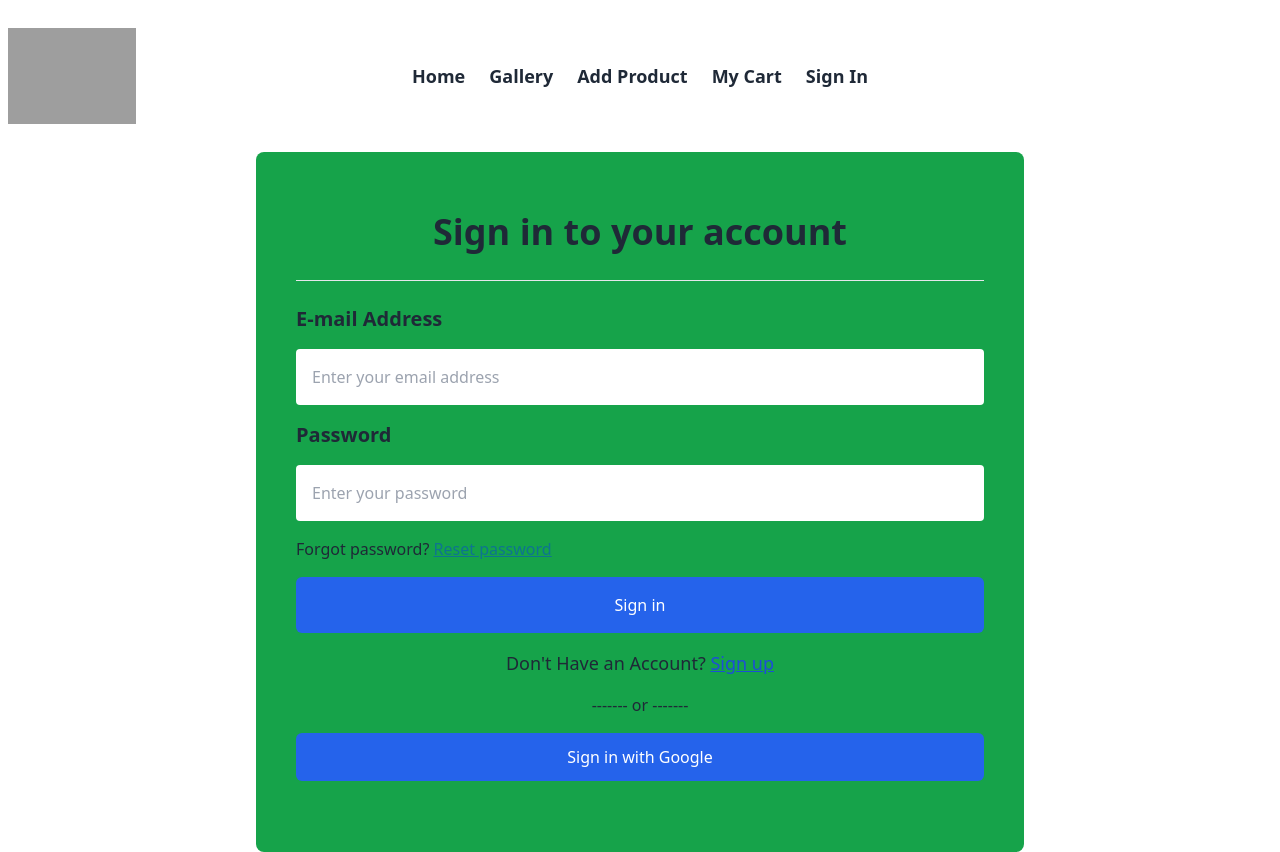
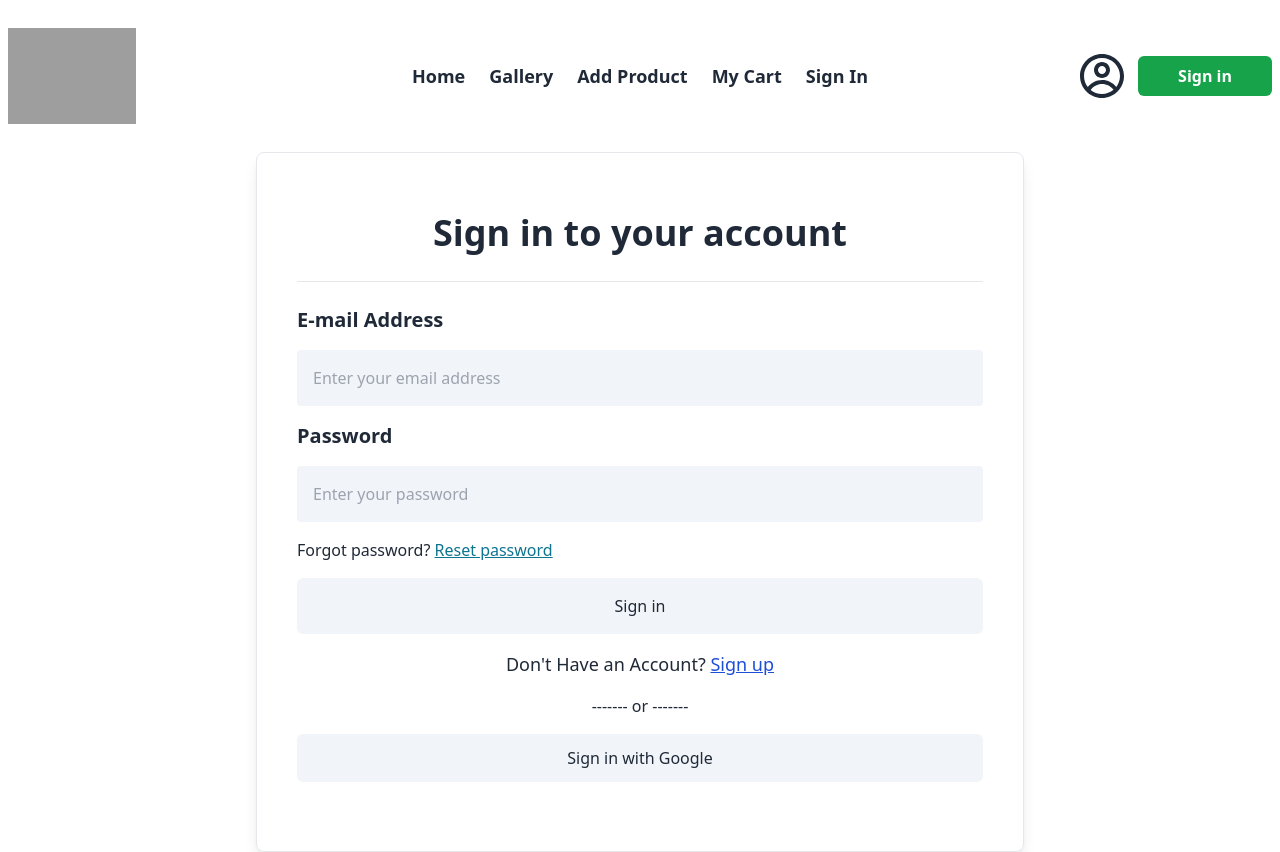
Before and after one commit to TanimShahriar/assignment-10-client, a React (Vite) app: page /signin in a window 1280 px wide. Built offline with nearby package versions, Linux system fonts and the light colour scheme; no server answers; grey boxes are pictures that could not be loaded.

Commit message:
firebase email and password based login and signin with google authentication done

```diff
--- a/src/Components/Navbar.jsx
+++ b/src/Components/Navbar.jsx
@@ -1,25 +1,27 @@
 // import { useContext } from "react";
-// import { CgProfile } from "react-icons/cg";
+import { CgProfile } from "react-icons/cg";
+import { useContext } from "react";
 import { Link, NavLink } from "react-router-dom";
-// import { AuthContext } from "../../Provider/AuthProvider";
+import { AuthContext } from "./AuthProvider";
+
 
 
 
 const Navbar = () => {
 
 
-  // const { user, setUser, logOut } = useContext(AuthContext);
+  const { user, setUser, signOutt } = useContext(AuthContext);
 
-  // const handleSignOut = () => {
-  //   logOut()
-  //     .then(result => {
-  //       console.log(result.user);
-  //       setUser(result.user);
-  //     })
-  //     .catch(error => {
-  //       console.log(error.message);
-  //     })
-  // }
+  const handleSignOut = () => {
+    signOutt()
+      .then(result => {
+        console.log(result.user);
+        setUser(result.user);
+      })
+      .catch(error => {
+        console.log(error.message);
+      })
+  }
 
 
   const navLinks = <>
@@ -58,7 +60,7 @@ const Navbar = () => {
           </ul>
         </div>
         <div className="navbar-end gap-3">
-          {/* {
+          {
             user ?
               <img className="h-12 w-12 rounded-full" src={user.photoURL} alt="" />
               :
@@ -69,15 +71,15 @@ const Navbar = () => {
               <div className="flex items-center gap-1">
 
                 <h2 className="text-center text-sm lg:text-lg font-medium lg:font-semibold">{user.displayName}</h2>
-                <button onClick={handleSignOut} className="text-sm lg:text-lg text-white font-light lg:font-semibold px-2 lg:px-5 py-1 lg:py-2 bg-blue-600 rounded-md">Sign out</button>
+                <button onClick={handleSignOut} className="text-sm lg:text-base text-white font-light lg:font-semibold px-2 lg:px-5 py-1 lg:py-2 bg-blue-600 rounded-md">Sign out</button>
                 <h2></h2>
               </div>
               :
-              <Link to='/login'>
-                <button className="text-sm lg:text-lg text-white font-semibold px-4 py-1 lg:px-10 lg:py-2 bg-green-700 rounded-md">Login</button>
+              <Link to='/signin'>
+                <button className="text-sm lg:text-base text-white font-semibold px-4 py-1 lg:px-10 lg:py-2 bg-green-600 rounded-md">Sign in</button>
               </Link>
           }
- */}
+
 
 
 
--- a/src/Components/SignIn.jsx
+++ b/src/Components/SignIn.jsx
@@ -117,29 +117,29 @@ const SignIn = () => {
 
       <Navbar></Navbar>
 
-      <div className="max-w-3xl h-[700px] mx-auto p-10 rounded-lg mt-5 bg-green-600">
+      <div className="max-w-3xl h-[700px] mx-auto p-10 rounded-lg mt-5 shadow-lg border">
 
 
         <h2 className="text-center text-4xl font-semibold mt-5 mb-7  ">Sign in to your account</h2> <hr />
         <form onSubmit={handleSignIn} className=" mx-auto space-y-4 ">
           <div className="flex flex-col justify-center gap-4 ">
             <label className="text-xl font-semibold mt-6" htmlFor="">E-mail Address</label>
-            <input className="px-4 py-4 rounded" type="email" name="email" ref={emailRef} placeholder="Enter your email address" id="" required />
+            <input className="px-4 py-4 rounded bg-slate-100" type="email" name="email" ref={emailRef} placeholder="Enter your email address" id="" required />
             <label className="text-xl font-semibold" htmlFor="">Password</label>
-            <input className="px-4 py-4 rounded" type="password" name="password" placeholder="Enter your password" id="" required />
+            <input className="px-4 py-4 rounded bg-slate-100" type="password" name="password" placeholder="Enter your password" id="" required />
 
           </div>
 
           <p>Forgot password? <span onClick={handleResetPassword} className="cursor-pointer text-cyan-700 underline">Reset password</span></p>
 
 
-          <button className="w-full"> <input className="bg-blue-600 cursor-pointer text-white px-4 py-4 w-full rounded-md hover:bg-slate-400 hover:text-black duration-200" type="submit" value="Sign in" /></button>
+          <button className="w-full"> <input className="bg-slate-100 cursor-pointer font-medium px-4 py-4 w-full rounded-md hover:bg-slate-400 hover:text-black duration-200" type="submit" value="Sign in" /></button>
 
           <p className="text-center mt-4 text-lg font-medium">Don't Have an Account? <Link to='/signup' className="text-blue-700 font-medium underline">Sign up</Link></p>
 
           <p className="text-center">-------  or  -------</p>
 
-          <input onClick={handleGoogleSignIn} className="bg-blue-600 text-white cursor-pointer px-4 py-3 hover:bg-slate-400 hover:text-black duration-200 w-full mb-4 rounded-md" type="submit" value="Sign in with Google" />
+          <input onClick={handleGoogleSignIn} className="bg-slate-100 cursor-pointer font-medium px-4 py-3 hover:bg-slate-400 hover:text-black duration-200 w-full mb-4 rounded-md" type="submit" value="Sign in with Google" />
 
         </form>
 
--- a/src/Components/SignUp.jsx
+++ b/src/Components/SignUp.jsx
@@ -98,8 +98,8 @@ const SignUp = () => {
   return (
     <div className="mt-5">
       <Navbar></Navbar>
-      <div className=" max-w-3xl h-[700px] mx-auto p-10 rounded-lg mt-5 bg-green-600"  >
-        <h2 className="text-center text-4xl font-semibold mb-2">Register your account</h2>
+      <div className=" max-w-3xl h-[700px] mx-auto p-10 rounded-lg mt-5 shadow-lg border"  >
+        <h2 className="text-center text-4xl font-semibold mb-2">Sign up new account</h2>
 
         <form onSubmit={handleRegister} className=" max-w-screen-md mx-auto space-y-4 ">
           <div className="flex flex-col justify-center gap-4">
@@ -127,7 +127,7 @@ const SignUp = () => {
             <label className="" htmlFor="terms"></label>
             <p className="">Accept <a href=""></a> Terms and Conditions</p>
           </div>
-          <input className="bg-blue-600 cursor-pointer text-white px-4 py-2 w-full rounded-md hover:bg-green-700 duration-200" type="submit" value="Sign up" />
+          <input className="bg-slate-100 cursor-pointer font-medium px-4 py-2 w-full rounded-md hover:bg-slate-400 duration-200" type="submit" value="Sign up" />
         </form>
 
         {
@@ -145,7 +145,7 @@ const SignUp = () => {
 
         }
 
-        <p className="text-center text-lg font-medium mt-4">Already have an account? Please <Link to='/signin' className="text-white font-medium underline">Sign in</Link></p>
+        <p className="text-center text-lg font-medium mt-4">Already have an account? Please <Link to='/signin' className="text-blue-600 font-medium underline">Sign in</Link></p>
 
       </div >
       <ToastContainer />
```
